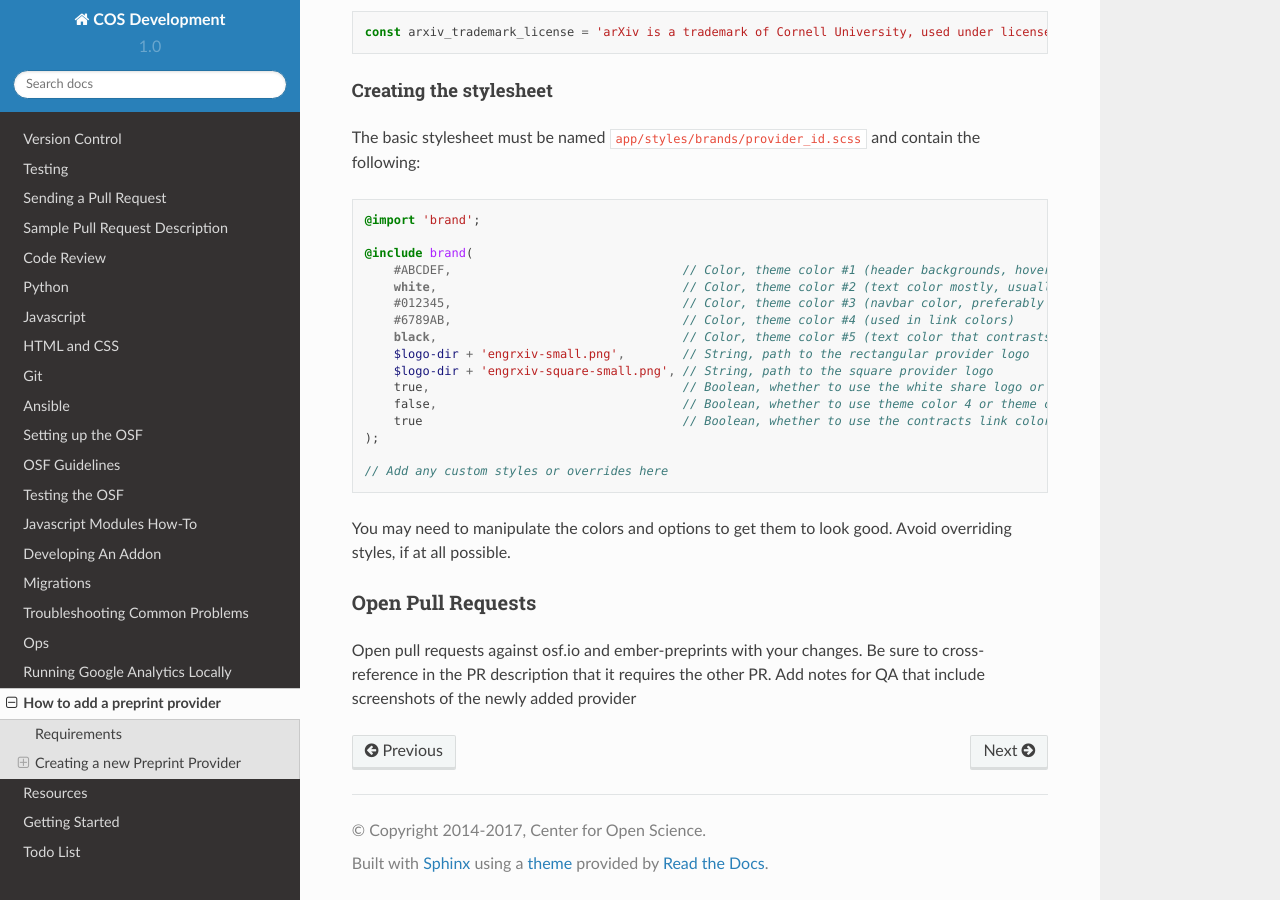
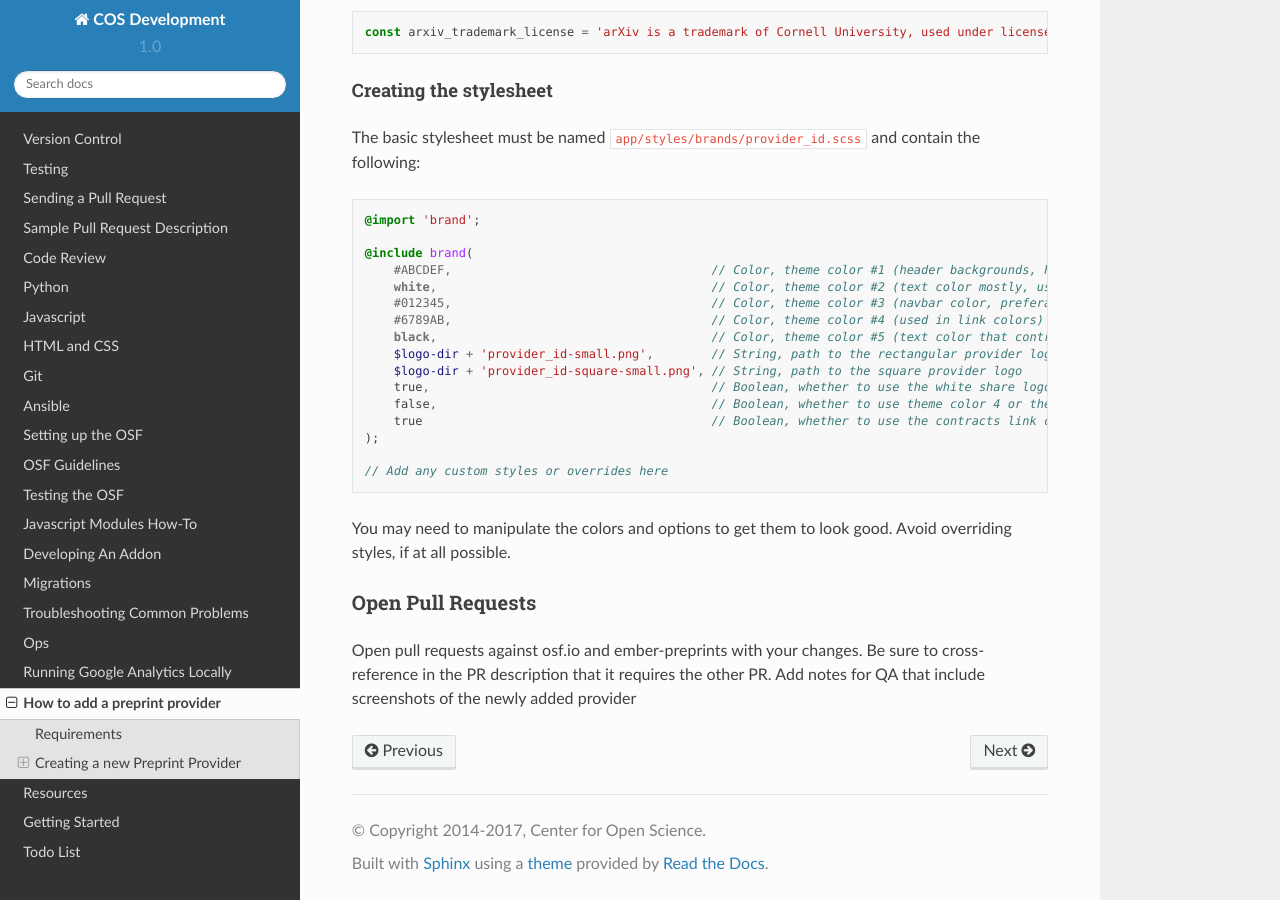
Before and after one commit to CenterForOpenScience/COSDev, a Sphinx documentation site: the page built from docs/osf/preprint_providers.rst, in a window 1280 px wide and 900 px high, scrolled down 3444 px. Built offline with Sphinx 7.4.7 and the Read the Docs theme 2.0.0, drawn with Linux system fonts in a browser that asks for light colours.

Commit message:
Example fix

```diff
--- a/docs/osf/preprint_providers.rst
+++ b/docs/osf/preprint_providers.rst
@@ -167,16 +167,16 @@ The basic stylesheet must be named ``app/styles/brands/provider_id.scss`` and co
     @import 'brand';
 
     @include brand(
-        #ABCDEF,                                // Color, theme color #1 (header backgrounds, hover backgrounds)
-        white,                                  // Color, theme color #2 (text color mostly, usually white or black)
-        #012345,                                // Color, theme color #3 (navbar color, preferably a dark color)
-        #6789AB,                                // Color, theme color #4 (used in link colors)
-        black,                                  // Color, theme color #5 (text color that contrasts with #2, usually black or white)
-        $logo-dir + 'engrxiv-small.png',        // String, path to the rectangular provider logo
-        $logo-dir + 'engrxiv-square-small.png', // String, path to the square provider logo
-        true,                                   // Boolean, whether to use the white share logo or not
-        false,                                  // Boolean, whether to use theme color 4 or theme color 2 for the navbar link color
-        true                                    // Boolean, whether to use the contracts link color (theme color 4)
+        #ABCDEF,                                    // Color, theme color #1 (header backgrounds, hover backgrounds)
+        white,                                      // Color, theme color #2 (text color mostly, usually white or black)
+        #012345,                                    // Color, theme color #3 (navbar color, preferably a dark color)
+        #6789AB,                                    // Color, theme color #4 (used in link colors)
+        black,                                      // Color, theme color #5 (text color that contrasts with #2, usually black or white)
+        $logo-dir + 'provider_id-small.png',        // String, path to the rectangular provider logo
+        $logo-dir + 'provider_id-square-small.png', // String, path to the square provider logo
+        true,                                       // Boolean, whether to use the white share logo or not
+        false,                                      // Boolean, whether to use theme color 4 or theme color 2 for the navbar link color
+        true                                        // Boolean, whether to use the contracts link color (theme color 4)
     );
 
     // Add any custom styles or overrides here
```
